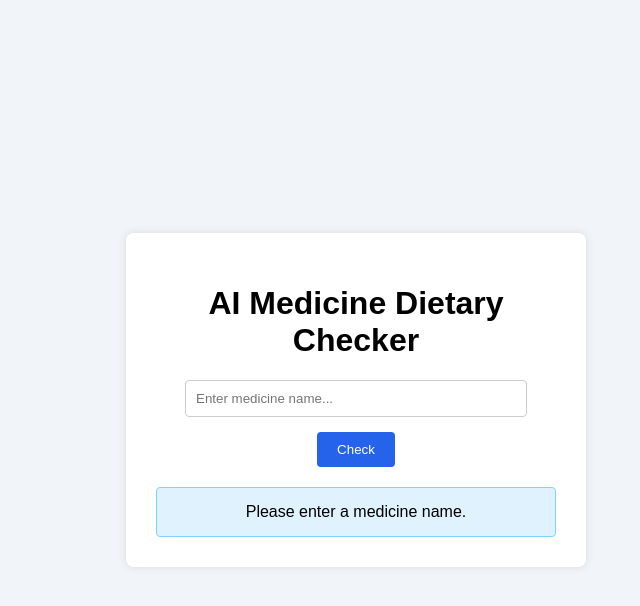
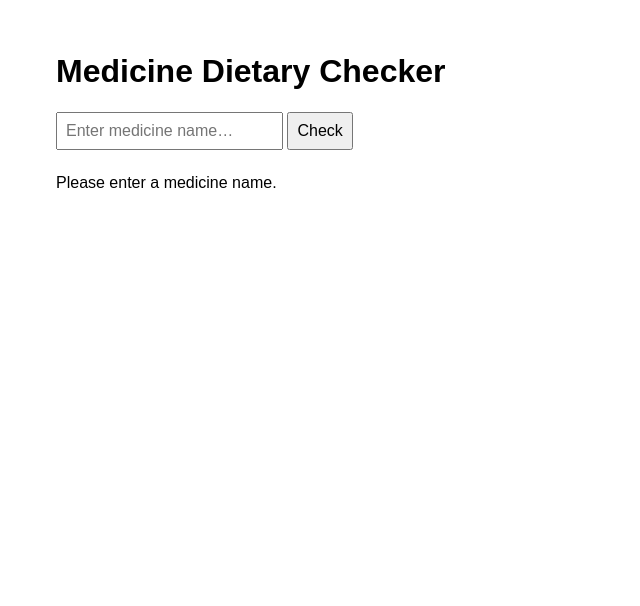
Before and after one commit to djcampolo/Websitehdbdh, a plain HTML site: page index.html in a window 1280 px wide. Both pictures are taken after a click on the button "Check". Shown: the whole page, without its empty margins (284-924 px from the left). Drawn offline with Linux system fonts and the light colour scheme.

Commit message:
Update index.html

```diff
--- a/index.html
+++ b/index.html
@@ -1,47 +1,55 @@
 <!DOCTYPE html>
 <html lang="en">
 <head>
-  <meta charset="UTF-8" />
-  <meta name="viewport" content="width=device-width, initial-scale=1.0"/>
-  <title>AI Medicine Checker</title>
-  <link rel="stylesheet" href="styles.css" />
+  <meta charset="utf-8">
+  <title>Medicine Dietary AI</title>
+  <style>
+    body { font-family: sans-serif; padding: 2rem; max-width: 600px; margin: auto; }
+    input, button { padding: .5rem; font-size: 1rem; }
+    #output { margin-top: 1.5rem; }
+  </style>
 </head>
 <body>
-  <div class="container">
-    <h1>AI Medicine Dietary Checker</h1>
-    <input type="text" id="medicineInput" placeholder="Enter medicine name..." />
-    <button onclick="checkRestrictions()">Check</button>
-    <div id="resultBox">Enter a medicine to begin.</div>
-  </div>
+  <h1>Medicine Dietary Checker</h1>
+  <input id="drugName" type="text" placeholder="Enter medicine name…" />
+  <button id="checkBtn">Check</button>
+  <div id="output"></div>
 
   <script>
-    async function checkRestrictions() {
-      const input = document.getElementById('medicineInput').value.trim();
-      const resultBox = document.getElementById('resultBox');
+    const API_URL = 'https://www.britelink.io/api/v1/food_interactions';
+    const API_KEY = 'YOUR_BRITELINK_API_KEY'; // ← replace
 
-      if (!input) {
-        resultBox.innerHTML = "Please enter a medicine name.";
-        return;
-      }
-
-      resultBox.innerHTML = "Searching...";
+    document.getElementById('checkBtn').onclick = async () => {
+      const drug = document.getElementById('drugName').value.trim();
+      const out = document.getElementById('output');
+      out.textContent = drug ? 'Searching...' : 'Please enter a medicine name.';
+      if (!drug) return;
 
       try {
-        const response = await fetch('https://your-backend-name.replit.app/check', {
-          method: 'POST',
-          headers: {
-            'Content-Type': 'application/json'
-          },
-          body: JSON.stringify({ medicine: input })
+        const url = new URL(API_URL);
+        url.searchParams.set('n', drug);
+
+        const resp = await fetch(url, {
+          headers: { Authorization: `Bearer ${API_KEY}` }
         });
+        if (resp.status === 404) {
+          out.textContent = 'No dietary info found. Check spelling?';
+          return;
+        }
+        if (!resp.ok) throw new Error(resp.statusText);
 
-        const data = await response.json();
-        resultBox.innerHTML = `<strong>Results:</strong><br>${data.result}`;
-      } catch (error) {
-        resultBox.innerHTML = "Error getting result.";
-        console.error(error);
+        const { foodInteractions } = await resp.json();
+        if (foodInteractions?.length > 0) {
+          const info = foodInteractions[0];
+          out.innerHTML = `<h2>${info.drugName}</h2>` +
+            info.interactions.map(i => `<p>• ${i.advice}</p>`).join('');
+        } else {
+          out.textContent = 'No dietary restrictions found.';
+        }
+      } catch (e) {
+        out.textContent = 'Error: ' + e.message;
       }
-    }
+    };
   </script>
 </body>
 </html>
```
